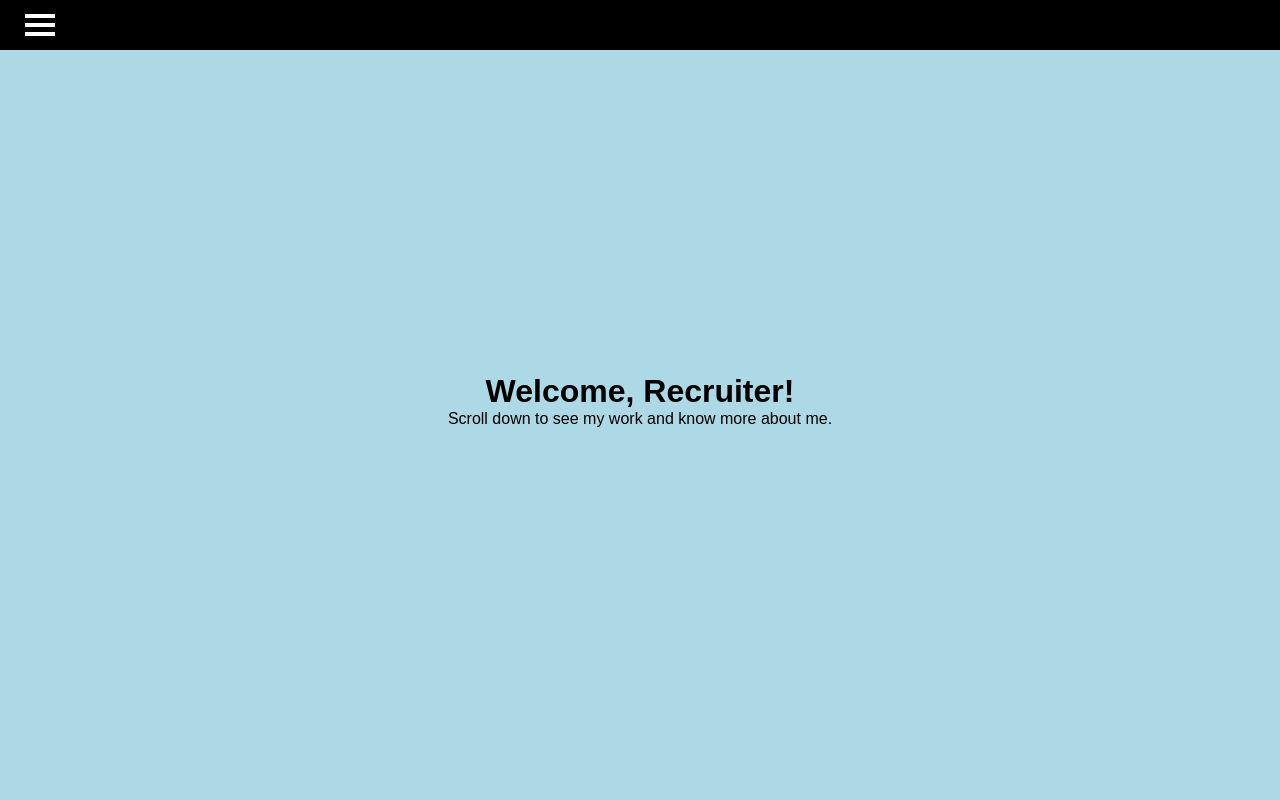
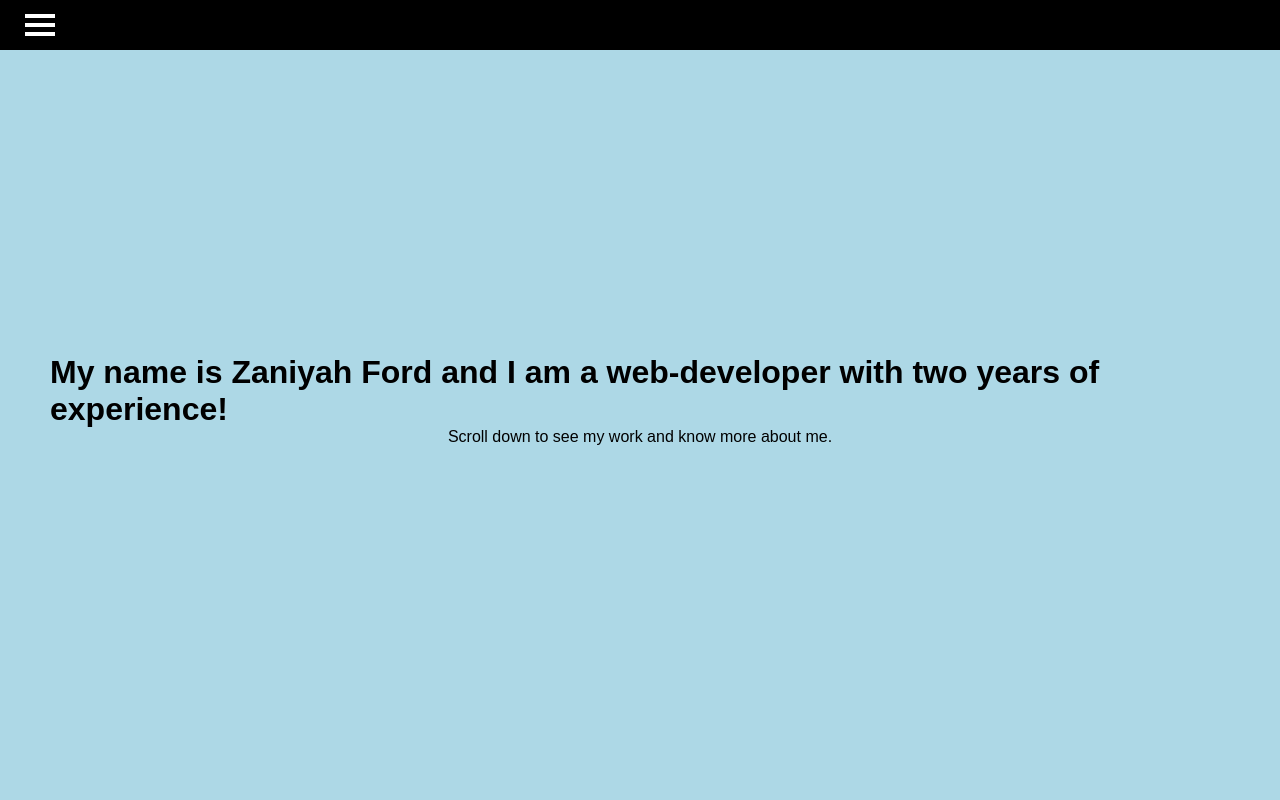
Before and after one commit to niaaford/Portfolio, a plain HTML site: page index.html in a window 1280 px wide. Shown: the top 800 px of the page. Drawn offline with Linux system fonts and the light colour scheme.

Commit message:
Changes made to HTML

```diff
--- a/index.html
+++ b/index.html
@@ -28,7 +28,10 @@
 
     <!-- Section 1: Welcome Screen -->
     <div id="section1" class="section">
-      <h1>Welcome, Recruiter!</h1>
+      <h1>
+        My name is Zaniyah Ford and I am a web-developer with two years of
+        experience!
+      </h1>
 
       <p>Scroll down to see my work and know more about me.</p>
     </div>
```
